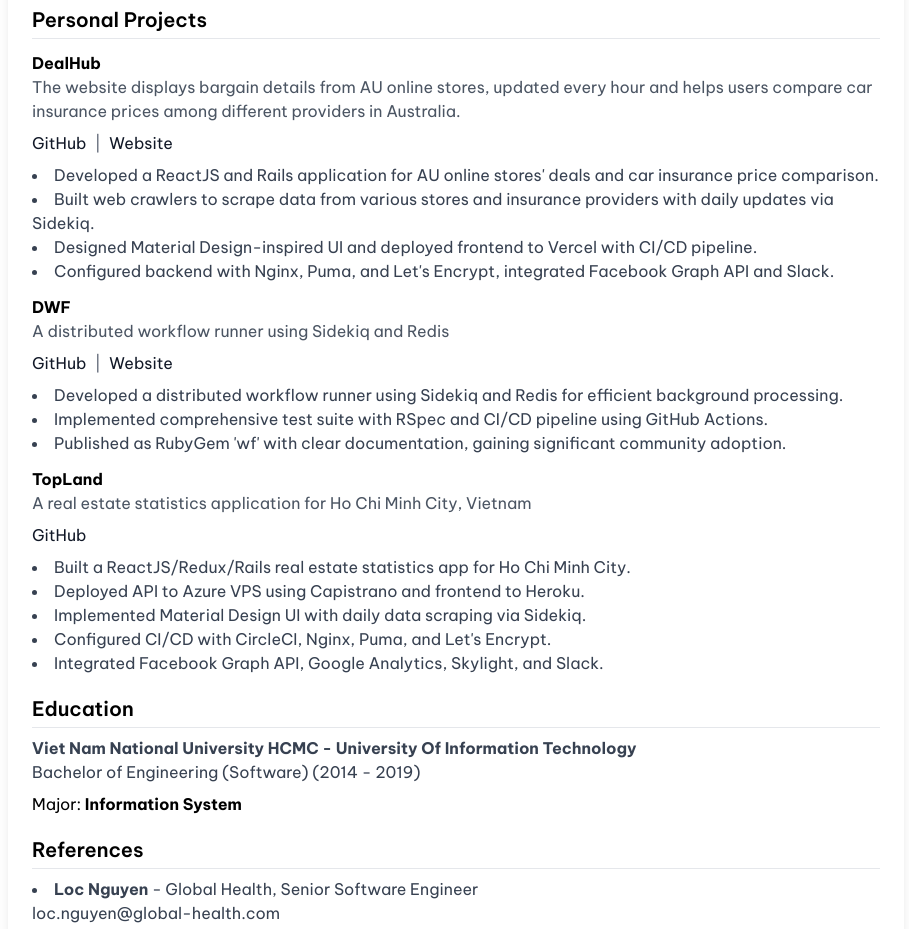
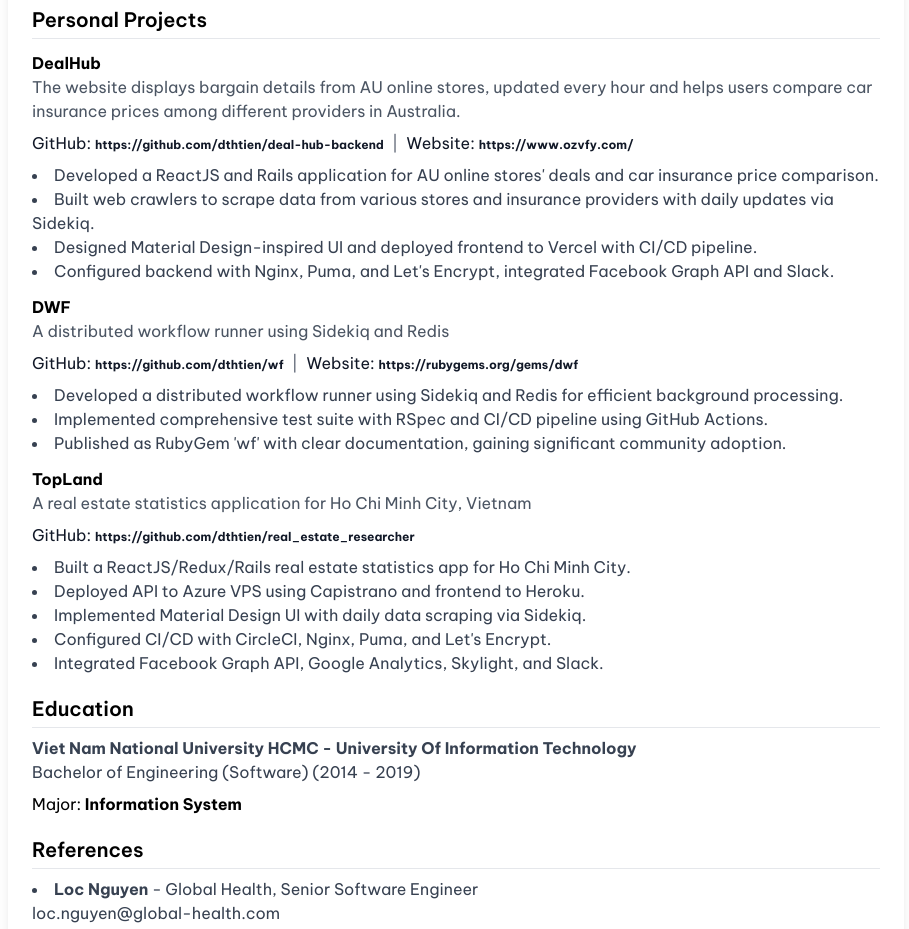
Before and after one commit to dthtien/profile, a Next.js app: page /cv in a window 1280 px wide. Shown: the part 1820-2749 px from the top of the page, without its empty margins (184-1093 px from the left). Built offline with nearby package versions, Linux system fonts and the light colour scheme.

Commit message:
cv: update link

```diff
--- a/pages/cv.tsx
+++ b/pages/cv.tsx
@@ -174,7 +174,10 @@ const CV = () => {
                       rel="noreferrer"
                       className="print:text-xs text-gray-900"
                     >
-                      GitHub
+                      GitHub:
+                      <strong className="ml-1 text-xs">
+                        {project.urls.github}
+                      </strong>
                     </a>
                   )
                 }
@@ -187,7 +190,10 @@ const CV = () => {
                       rel="noreferrer"
                       className="print:text-xs text-gray-900"
                     >
-                      Website
+                      Website:
+                      <strong className="ml-1 text-xs">
+                        {project.urls.website}
+                      </strong>
                     </a>
                   </>
                 )}
```
